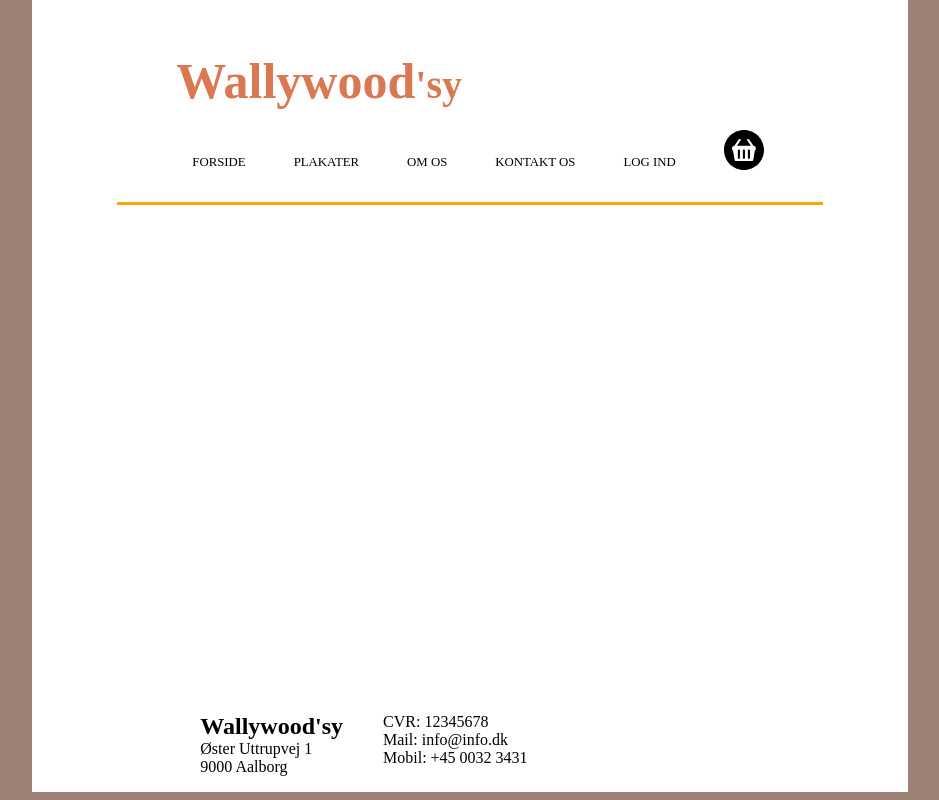
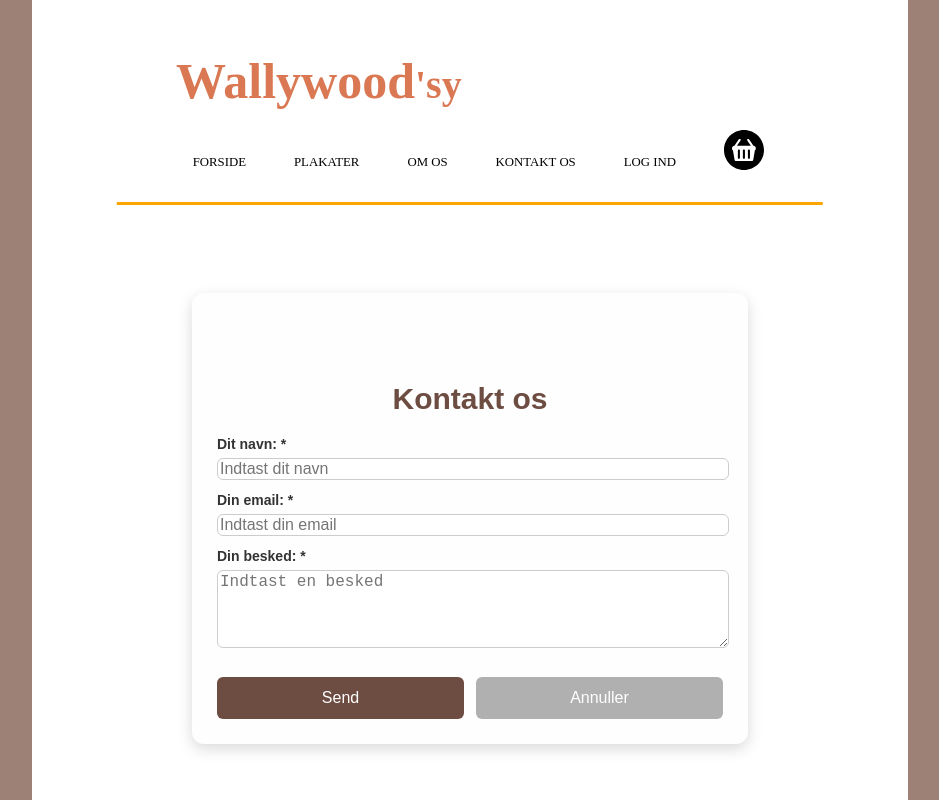
Before and after one commit to Frederik-Benjamin/wallidwodsy, a React (Vite) app: page /Contact in a window 1280 px wide. Shown: the top 800 px of the page, without its empty margins (170-1109 px from the left). Built offline with nearby package versions, Linux system fonts and the light colour scheme; no server answers; the database is empty.

Commit message:
#ContactForm

```diff
--- a/src/App.jsx
+++ b/src/App.jsx
@@ -7,6 +7,7 @@ import { FrontPage } from "./Pages/FrontPage/FrontPage";
 import { PostersPage } from "./Pages/Posters/PosterPage";
 import { SinglePosterPage } from "./Pages/SinglePoster/SingplePoster.page";
 import { AboutUsPage } from "./Pages/About/AboutPage";
+import { ContactPage } from "./Pages/Contact/ContactPage";
 import { PosterComponent } from "./Components/Posters/poster.component";
 import { ContentContainer } from "./Components/ContentContainer/ContentContainer";
 
@@ -33,6 +34,8 @@ function App() {
           {/* About Us Page */}
           <Route path="/About" element={<AboutUsPage />} />
 
+          <Route path="/Contact" element={<ContactPage />} />
+
         </Routes>
       </ContentContainer>
       <Footer />
--- /dev/null
+++ b/src/Components/Contact/Contact.jsx
@@ -0,0 +1,81 @@
+import React, { useState } from "react";
+import { ContactStyled } from "./ContactStyled";
+
+const ContactForm = () => {
+    const [formData, setFormData] = useState({ name: "", email: "", message: "" });
+    const [errors, setErrors] = useState({});
+
+    const validate = () => {
+      let newErrors = {};
+      if (!formData.name.match(/^[A-Za-z\s]{2,}$/)) {
+        newErrors.name = "Indtast et gyldigt navn.";
+      }
+      if (!formData.email.match(/^[^\s@]+@[^\s@]+\.[^\s@]+$/)) {
+        newErrors.email = "Indtast en gyldig email.";
+      }
+      if (formData.message.length < 5) {
+        newErrors.message = "Beskeden skal være mindst 5 tegn.";
+      }
+      setErrors(newErrors);
+      return Object.keys(newErrors).length === 0;
+    };
+
+    const handleChange = (e) => {
+      setFormData({ ...formData, [e.target.name]: e.target.value });
+    };
+
+    const handleSubmit = (e) => {
+      e.preventDefault();
+      if (validate()) {
+        console.log("Form data:", formData);
+        alert("Form submitted successfully!");
+        setFormData({ name: "", email: "", message: "" });
+      }
+    };
+
+    return (
+      <ContactStyled>
+        <h2>Kontakt os</h2>
+        <form onSubmit={handleSubmit}>
+          <label>Dit navn: *</label>
+          <input
+            type="text"
+            name="name"
+            value={formData.name}
+            onChange={handleChange}
+            placeholder="Indtast dit navn"
+          />
+          {errors.name && <p className="error">{errors.name}</p>}
+
+          <label>Din email: *</label>
+          <input
+            type="email"
+            name="email"
+            value={formData.email}
+            onChange={handleChange}
+            placeholder="Indtast din email"
+          />
+          {errors.email && <p className="error">{errors.email}</p>}
+
+          <label>Din besked: *</label>
+          <textarea
+            name="message"
+            value={formData.message}
+            onChange={handleChange}
+            placeholder="Indtast en besked"
+            rows="4"
+          ></textarea>
+          {errors.message && <p className="error">{errors.message}</p>}
+
+          <div className="button-group">
+            <button type="submit" className="submit">Send</button>
+            <button type="reset" className="reset" onClick={() => setFormData({ name: "", email: "", message: "" })}>
+              Annuller
+            </button>
+          </div>
+        </form>
+      </ContactStyled>
+    );
+  };
+
+  export default ContactForm;
--- /dev/null
+++ b/src/Components/Contact/ContactStyled.js
@@ -0,0 +1,87 @@
+import styled from "styled-components";
+
+export const ContactStyled = styled.div`
+
+  max-width: auto;
+  margin: 40px auto;
+  padding: 25px;
+  border-radius: 12px;
+  box-shadow: 0 5px 15px rgba(0, 0, 0, 0.15);
+  background: #fefefe;
+  color: #333;
+  font-family: Arial, sans-serif;
+
+  h2 {
+    text-align: center;
+    color: #6d4c41;
+    margin-bottom: 20px;
+  }
+
+  label {
+    display: block;
+    font-weight: bold;
+    margin-top: 12px;
+    font-size: 14px;
+  }
+
+  input,
+  textarea {
+    width: 100%;
+    min-width: 500px;
+    margin-top: 6px;
+    border: 1px solid #ccc;
+    border-radius: 6px;
+    font-size: 16px;
+    background: #fff;
+    transition: border-color 0.3s;
+  }
+
+  input:focus,
+  textarea:focus {
+    border-color: #6d4c41;
+    outline: none;
+  }
+
+  .error {
+    color: #d32f2f;
+    font-size: 14px;
+    margin-top: 4px;
+  }
+
+  .button-group {
+    display: flex;
+    gap: 12px;
+    margin-top: 25px;
+  }
+
+  button {
+    flex: 1;
+    padding: 12px;
+    font-size: 16px;
+    border: none;
+    border-radius: 6px;
+    cursor: pointer;
+    transition: background 0.3s, transform 0.2s;
+  }
+
+  .submit {
+    background: #6d4c41;
+    color: white;
+  }
+
+  .submit:hover {
+    background: #563b32;
+    transform: scale(1.05);
+  }
+
+  .reset {
+    background: #b0b0b0;
+    color: white;
+  }
+
+  .reset:hover {
+    background: #909090;
+    transform: scale(1.05);
+  }
+
+`
--- a/src/Pages/Contact/ContactPage.jsx
+++ b/src/Pages/Contact/ContactPage.jsx
@@ -1,6 +1,8 @@
+import ContactForm from "../../Components/Contact/Contact"
 
 export const ContactPage = () => {
     return (
-        <div></div>
+
+       <ContactForm />
     )
 }
```
